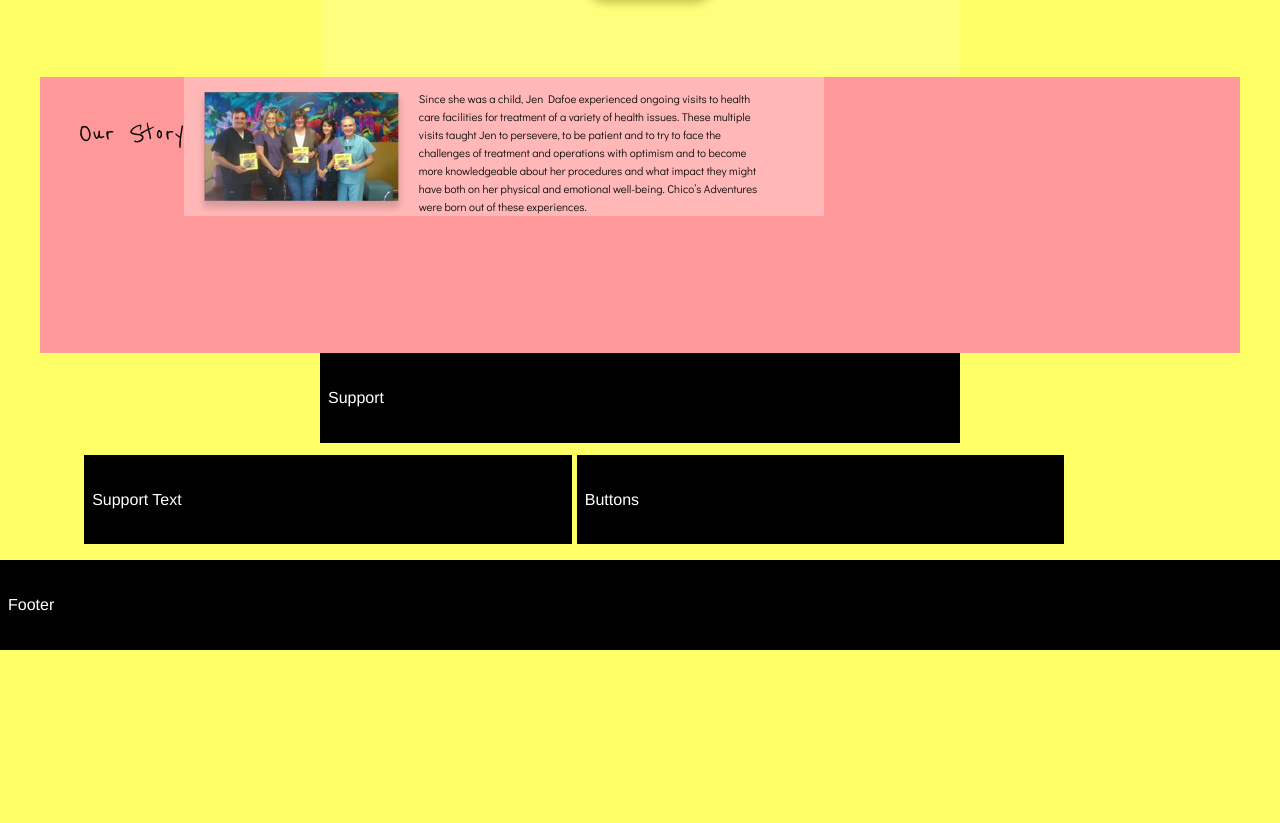
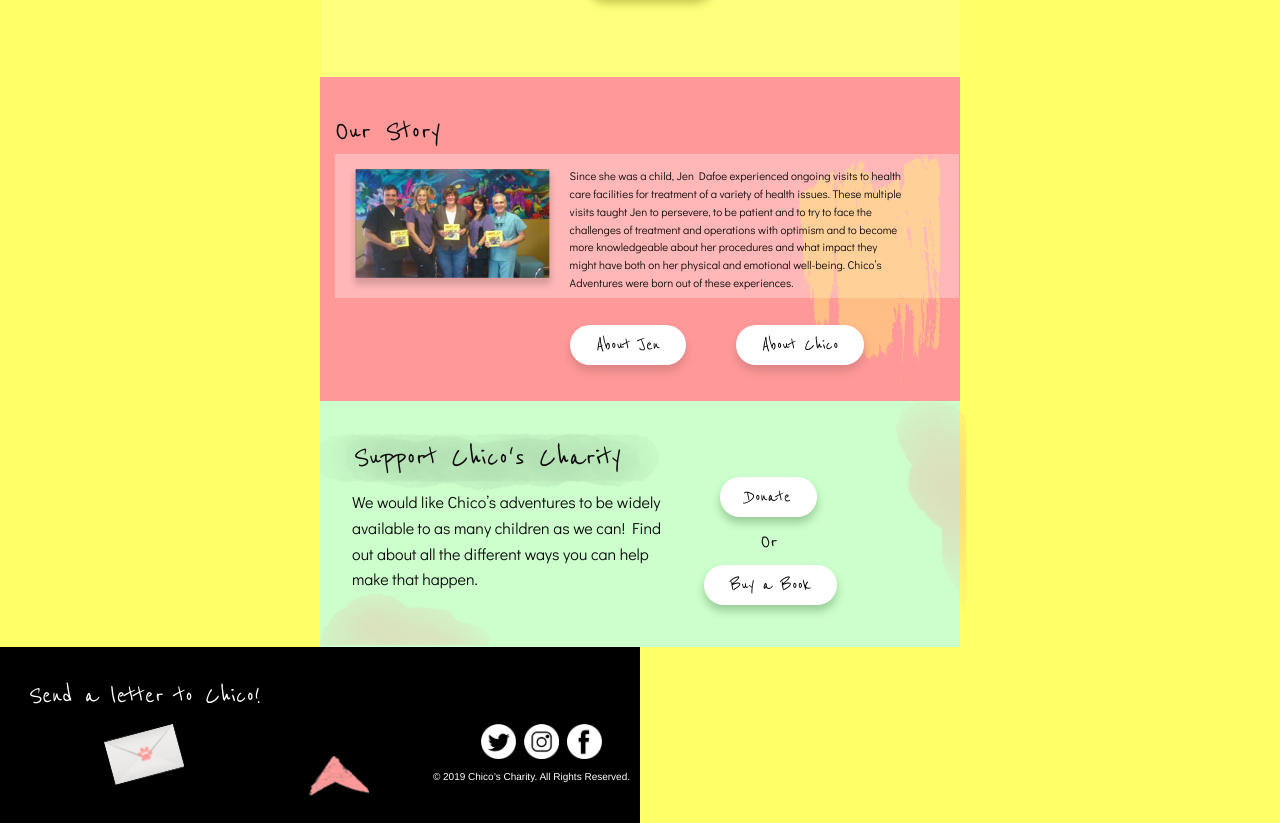
Before and after one commit to alissararnaout/AlissarSarah_working, a plain HTML site: page index.html in a window 1280 px wide. Shown: the part 435-1258 px from the top of the page. Before the commit the page ends 1101 px from the top, so only its background shows below. Drawn offline with Linux system fonts and the light colour scheme.

Commit message:
mobile home functional

```diff
--- a/css/app.css
+++ b/css/app.css
@@ -48,6 +48,45 @@ body
 	margin-left: 2em;
 	margin-top: 1em;
 }
+
+
+.dropdown
+{
+	position: relative;
+
+}
+
+.menu
+{
+	display: none;
+  	position: absolute;
+	margin-left: 6em;
+	margin-top: 4.5em;
+	background-color: #ffff99;
+	padding: 2em 4em 2em 4em;
+	z-index: 1;
+}
+
+.menu a
+{
+	color: black;
+  	padding: 1em 4em 1em 4em;
+ 	text-decoration: none;
+	font-size: 1.875em;
+	font-family: 'Reenie Beanie', cursive;
+	border-bottom: solid 1px #ff9999;
+}
+
+.menu a:hover
+{
+	background-color: #ffff66;
+}
+
+.show
+{
+	display: block;
+}
+
 
 #headerTitle
 {
@@ -146,21 +185,22 @@ body
 
 #storyDiv
 {
-	background-color:
+	height: 2.8em;
+	margin-top: 2em;
 }
 
 #ourStory
 {
 	background-color: #ff9999;
-	height: 17.25em;
+	height: 20.25em;
+	width: 40em;
 }
 
 #storyHeader
 {
 	font-family: 'Reenie Beanie', cursive;
 	font-size: 2.095em;
-	margin-top: 1em;
-	margin-left: 0.7em;
+	float: left;
 
 }
 
@@ -176,58 +216,267 @@ body
 {
 	float: left;
 	height: 7.5em;
-	width: 22.1em;
+	width: 20.1em;
 	margin-top: 0.8125em;
 	margin-left: 0.8em;
+		z-index: 1;
 }
 
 #storyContent
 {
 	background-color: #ffb7b7;
-	width: 40em;
-	height: 8.69em;
+	width: 39em;
+	height: 9em;
+	float: left;
+
 }
 
 #storyPara
 {
 	font-family: 'Didact Gothic', sans-serif;
 	font-size: 0.7em;
+	z-index: 1;
+	position: absolute;
+	width: 30em;
+
+}
+
+#splat2
+{
+	position: absolute;
+	margin-left: 29em;
+	z-index: 0;
+}
+
+#jenbut:hover
+{
+	background-color: #ffcccc;
+}
+
+#chibut:hover
+{
+	background-color: #ffcccc;
+}
+
+
+#buttonstory1
+{
+	float: left;
+	margin-left: 14.7em;
+	margin-top: 1.68em;
+}
+
+#jenbut
+{
+	padding: 0.5em 1.3em 0.5em 1.3em;
+	background-color: white;
+	border-radius: 1em;
+	font-family: 'Reenie Beanie', cursive;
+	font-size: 1.25rem;
+	box-shadow: 0em 0.3em 0.5em #db8383;
+
+}
+
+#buttonstory2
+{
+	float: left;
+	margin-left: 3.125em;
+	margin-top: 1.68em;
+}
+
+#chibut
+{
+	padding: 0.5em 1.3em 0.5em 1.3em;
+	background-color: white;
+	border-radius: 1em;
+	font-family: 'Reenie Beanie', cursive;
+	font-size: 1.25rem;
+	box-shadow: 0em 0.3em 0.5em #db8383;
+	z-index: 1;
+	position: absolute;
+
 }
 
 
 #support
 {
 	margin: 0 auto;
-	height: 6.35rem;
+	height: 15.375em;
+	background-color: #ccffcc;
+	width: 40em;
+}
+
+#supportHeader
+{
+	font-family: 'Reenie Beanie', cursive;
+	font-size: 2.095em;
+	float: left;
+	margin-top: 1em;
+	margin-left: 1em;
 }
 
 
-
-#pic1
+#para2
 {
 	float: left;
-	margin-right: 0.3215rem;
-	margin-left: 1.8215rem;
+	width: 20.75em;
+	margin-left: 2em;
 }
 
-#pic2
+#supPara
 {
+	font-family: 'Didact Gothic', sans-serif;
+	font-size: 1em;
+}
+
+#buttonsup1
+{
+	float: left;
+	margin-right: 5em;
+	margin-left: 25em;
+	margin-top: 4.75em;
+	position: absolute;
+}
+
+#donatebut
+{
+	padding: 0.5em 1.3em 0.5em 1.3em;
+	background-color: white;
+	border-radius: 1em;
+	font-family: 'Reenie Beanie', cursive;
+	font-size: 1.25rem;
+	box-shadow: 0em 0.3em 0.5em #99cc99;
+
+}
+
+#or
+{
+	float: left;
+	margin-right: 3em;
+}
+
+#or1
+{
+	font-size: 1.5em;
+	font-family: 'Reenie Beanie', cursive;
+	position: absolute;
+	margin-left: 5.8em;
+	margin-top: 5.2em;
+
+}
+
+
+#buybut
+{
+	padding: 0.5em 1.3em 0.5em 1.3em;
+	background-color: white;
+	border-radius: 1em;
+	font-family: 'Reenie Beanie', cursive;
+	font-size: 1.25rem;
+	box-shadow: 0em 0.3em 0.5em #99cc99;
+
+}
+
+#buttonsup2
+{
+	float: left;
+	margin-left: 24em;
+	margin-top: 10.25em;
+	position: absolute;
+}
+
+#buybut:hover
+{
+	background-color: #dcffdd;
+}
+
+#donatebut:hover
+{
+	background-color: #dcffdd;
+}
+
+#waterstain
+{
+	position: absolute;
+	margin-top: 12em;
+}
+
+#topstain
+{
+	position: absolute;
+	margin-left: 36em;
+}
+
+#headerstain2
+{
+	position: absolute;
+	margin-top: 2em;
+}
+
+
+#footer
+{
+	background-color: black;
+	width: 40em;
+	height: 11em;
+}
+
+#letter
+{
+	color: white;
+	font-family: 'Reenie Beanie', cursive;
+	font-size: 1.8em;
+	float: left;
+	margin-top: 1em;
+	margin-left: 1em;
+	margin-right: 8em;
+}
+
+#envelope
+{
+	margin-left: 6.5em;
+	width: 5em;
 	float: left;
 }
 
-#pic12
+#backtotop
 {
-	float: left;
-	margin-right: 0.3215rem;
-	margin-left: 1.8215rem;
-}
-
-#pic22
-{
+	margin-left: 7.8em;
+	margin-top: 2em;
+	width: 3.75em;
 	float: left;
 }
 
-#newsTitle
+#socialmedia
 {
-	margin: 0 auto;
+	float: left;
+	width: 8.56em;
+	margin-left: 6em;
 }
+
+#facebook
+{
+	float: right;
+	margin-left: 0.5em;
+}
+
+#twitter
+{
+	float: right;
+}
+
+#insta
+{
+	float: right;
+	margin-left: 0.5em;
+
+}
+
+#copyright p
+{
+	color: white;
+	font-size: 0.625em;
+	float: right;
+	margin-top: 1em;
+	margin-right: 1em;
+}
--- a/index.html
+++ b/index.html
@@ -14,10 +14,26 @@
 	  <div class="grid-container full">
       <div class="grid-x" id="navShadow">
         <div class="cell large-12" id="nav">
-		<img src="img/home/mobile_logo.png" alt="chico" width="171" height="186" id="logo">
-			<img src="img/home/buy_book.png" alt="buy book" width="59" height="54" id="buyBook">
+
+			<a href="index.html"><img src="img/home/mobile_logo.png" alt="chico" width="171" height="186" id="logo"></a>
+
+			<a href="buy.html"><img src="img/home/buy_book.png" alt="buy book" width="59" height="54" id="buyBook"></a>
+
+
+
 			<img src="img/home/menu.png" alt="menu" width="50" height="44" id="hamMenu">
-        </div>
+
+			<div class="dropdown">
+			<ul class="menu">
+				<li><a href="chico.html">Meet Chico</a></li>
+  				<li><a href="jen.html">Meet Jen</a></li>
+  				<li><a href="join.html">Join Us</a></li>
+  				<li><a href="contact.html">Contact Us</a></li>
+				<li><a href="donate.html">Donate</a></li>
+			</ul>
+				</div>
+
+		  </div>
       </div>
     </div>
 
@@ -34,7 +50,7 @@
 			<p id="welcomePara">Kids, are you scared about going to the doctor's office, the dentist's office or the hospital? No problem! Your friend Chico was scared too! Read along and see how he conquered his fears just like you can!</p>
 				</div>
 			<div id="buttonhead">
-			<button id="donate" type="button">Learn More</button>
+			<a href="buy.html"><button id="donate" type="button">Learn More</button></a>
 			</div>
 			<div id="splat">
 			<img src="img/home/yellowIceSplat.png" alt="paint" width="235" height="150">
@@ -53,36 +69,91 @@
     <div class="cell small-2" id="storyPic">
       <img src="img/home/our_story_img.png" alt="Jen and Nurses" height="115" width="209">
 		</div>
+		   <div id="splat2">
+		<img src="img/home/horizontal_splat.png" alt="splat" width="141" height="36">
+		</div>
     <div class="cell small-2" id="para1">
       <p id="storyPara">Since she was a child, Jen Dafoe experienced ongoing visits to health care facilities for treatment of a variety of health issues. These multiple visits taught Jen to persevere, to be patient and to try to face the challenges of treatment and operations with optimism and to become more knowledgeable about her procedures and what impact they might have both on her physical and emotional well-being. Chico’s Adventures were born out of these experiences.
 	</p>
+
 		</div>
       </div>
+
+	  <div id="buttonstory1">
+			<a href="jen.html"><button id="jenbut" type="button">About Jen</button></a>
+		</div>
+	  <div id="buttonstory2">
+			<a href="chico.html"><button id="chibut" type="button">About Chico</button></a>
+		</div>
+
     </div>
   </div>
 
   <div class="grid-container full"> <!--full to extend beyond container-->
     <div class="grid-x">
       <div class="cell small-6" id="support">
-        <p class="box-model">Support</p>
+		 <div id="supportHead">
+      <h2 id="supportHeader">Support Chico's Charity</h2>
+			</div>
+
+		  <div id="headerstain2">
+		  <img src="img/home/greenwater.png" alt="green" width="339" height="58">
+		  </div>
+
+		    <div id="buttonsup1">
+			<a href="donate.html"><button id="donatebut" type="button">Donate</button></a>
+		</div>
+		  <div id="or">
+		  	<h2 id="or1">Or</h2>
+		  </div>
+	  <div id="buttonsup2">
+			<a href="buy.html"><button id="buybut" type="button">Buy a Book</button></a>
+		</div>
+		  <div id="para2">
+		  	<p id="supPara">We would like Chico’s adventures to be widely available to as many children as we can! Find out about all the different ways you can help make that happen. </p>
+		  </div>
+		  <div id="waterstain">
+		  <img src="img/home/watercolour_stain_bot.png" alt="water" width="171" height="69">
+		  </div>
+		  <div id="topstain">
+		  	<img src="img/home/top_stain.png" alt="topstain" width="70" height="207">
+		  </div>
+
       </div>
     </div>
   </div>
 
-  <div class="grid-container">
-    <div class="grid-x">
-      <div class="cell small-5" id="pic12">
-        <p class="box-model">Support Text</p>
-  		</div>
-      <div class="cell small-5" id="pic22">
-        <p class="box-model">Buttons</p>
-        </div>
-      </div>
-    </div>
+
 
   <div class="grid-x">
-    <div class="cell">
-      <p class="box-model">Footer</p>
+    <div class="cell small-6" id="footer">
+		<h2 id="letter">Send a letter to Chico!</h2>
+		<div id="envelope">
+		<img src="img/home/envelope.png" alt="letter" width="81" height="62">
+		</div>
+
+		<div id="backtotop">
+		<img src="img/home/back_to_top.png" alt="go back to top" width="60" height="40">
+ 		</div>
+
+		<div id="socialmedia">
+			<div id="facebook">
+				<a href="https://www.facebook.com/"><img src="img/home/facebook.png" alt="facebook" width="35" height="35"></a>
+			</div>
+
+			<div id="insta">
+				<a href="https://www.instagram.com/"><img src="img/home/insta.png" alt="instagram" width="35" height="35"></a>
+			</div>
+
+			<div id="twitter">
+				<a href="https://www.twitter.com/"><img src="img/home/twitter.png" alt="twitter" width="35" height="35"></a>
+			</div>
+		</div>
+
+		<div id="copyright">
+			<p>© 2019 Chico’s Charity. All Rights Reserved.</p>
+		</div>
+
     </div>
   </div>
 
--- a/js/app.js
+++ b/js/app.js
@@ -1 +1,22 @@
-$(document).foundation()
+(() => {
+
+console.log("yeet this yeast");
+
+
+document.querySelector("#hamMenu").onclick = function() {showMenu()};
+document.querySelector("#backtotop").onclick = function() {toTop()};
+
+	let menu = document.querySelector(".menu");
+
+function showMenu(){ //this is how the hamburger menu shows up
+	menu.classList.toggle("show");
+}
+
+function toTop(){ //this is the button that takes you back to the top on mobile
+	document.body.scrollTop = 0;
+  document.documentElement.scrollTop = 0;
+}
+
+
+
+})();
```
Also changed, not shown: img/home/back_to_top.png (added), img/home/envelope.png (added), img/home/greenwater.png (added), 2 other files.
